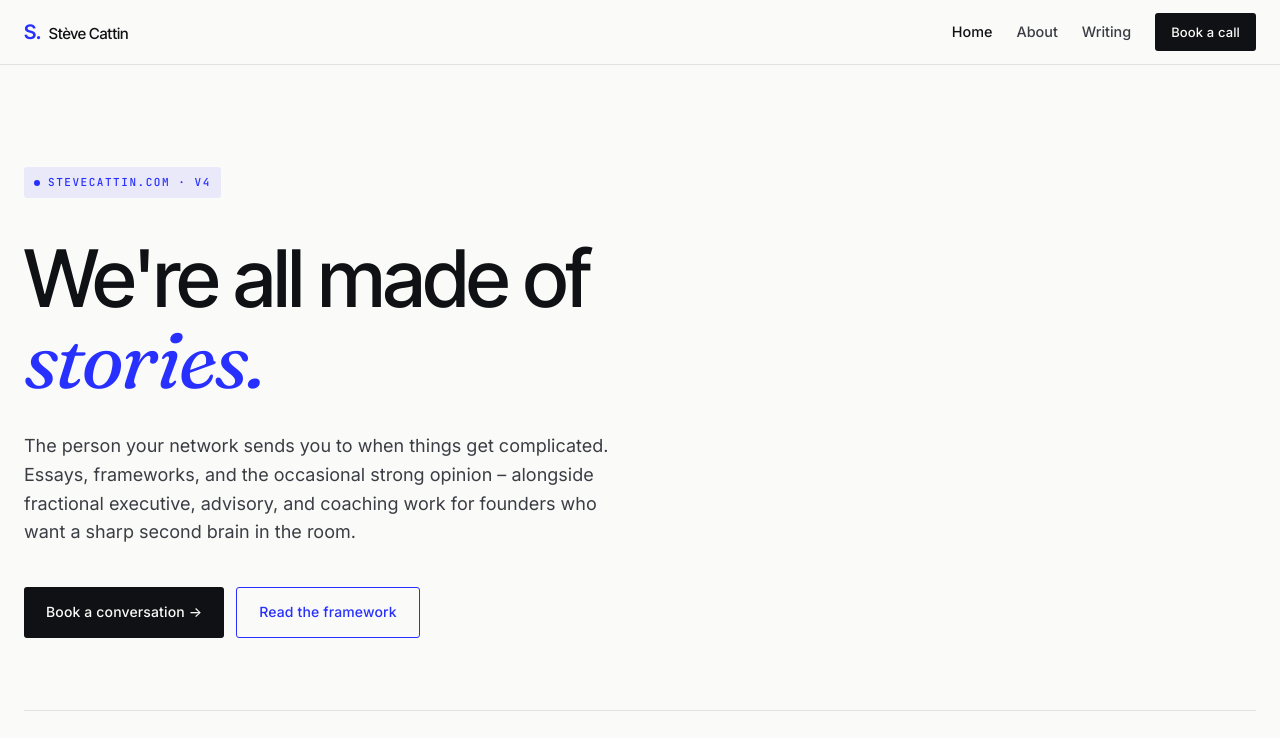
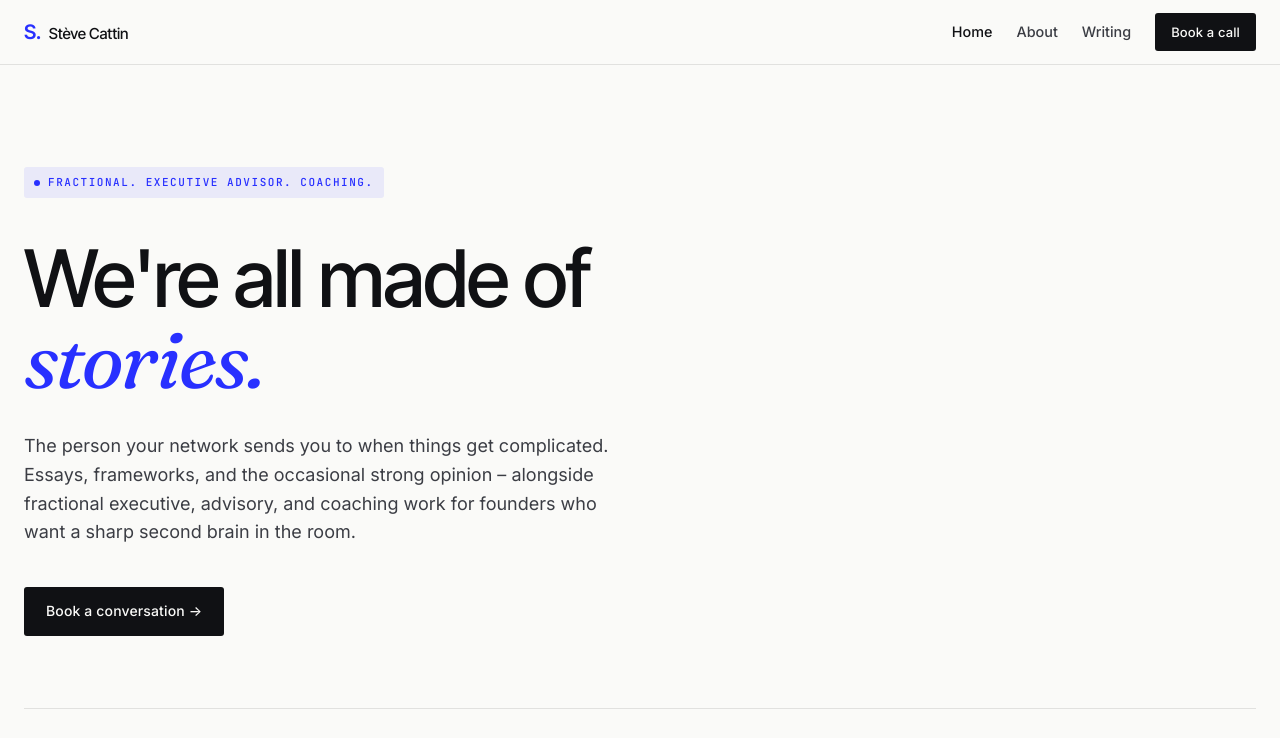
Before and after one commit to stevecattin/stevecattin.com, an Astro site: page / in a window 1280 px wide. Shown: the top 738 px of the page. Built offline with nearby package versions, Linux system fonts and the light colour scheme; Astro itself is replaced by a stand-in of ours.

Commit message:
Update hero eyebrow and remove secondary CTA
Replace site version tag with service labels; remove "Read the framework" button to simplify the hero.

Co-Authored-By: Claude Sonnet 4.6 <noreply@anthropic.com>

```diff
--- a/src/pages/index.astro
+++ b/src/pages/index.astro
@@ -17,7 +17,7 @@ const recentPosts = allPosts
     <div class="hero__inner container-wide">
       <p class="eyebrow-pill">
         <span class="dot-mark" aria-hidden="true"></span>
-        stevecattin.com · v4
+        Fractional. Executive Advisor. Coaching.
       </p>
 
       <h1 class="hero__headline">
@@ -34,9 +34,6 @@ const recentPosts = allPosts
       <div class="hero__cta-row">
         <a href="mailto:hello@stevecattin.com?subject=Intro%20call" class="hero__cta hero__cta--primary">
           Book a conversation →
-        </a>
-        <a href="/about" class="hero__cta hero__cta--secondary">
-          Read the framework
         </a>
       </div>
 
```
